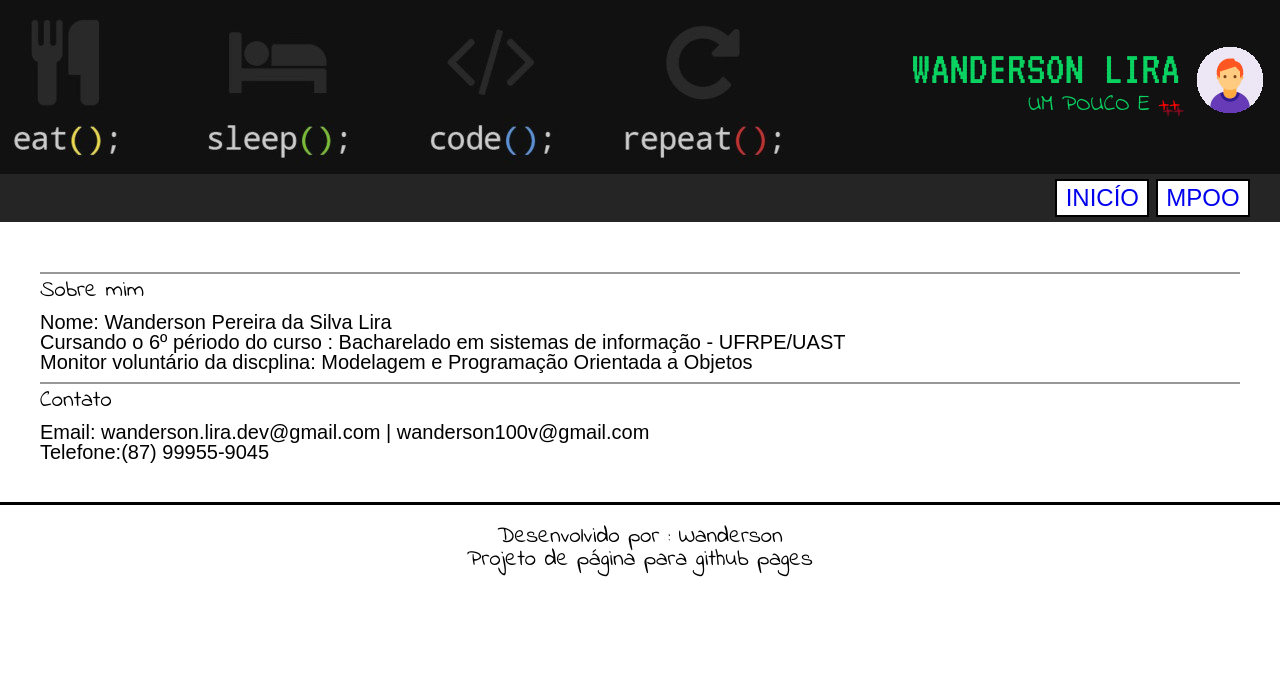
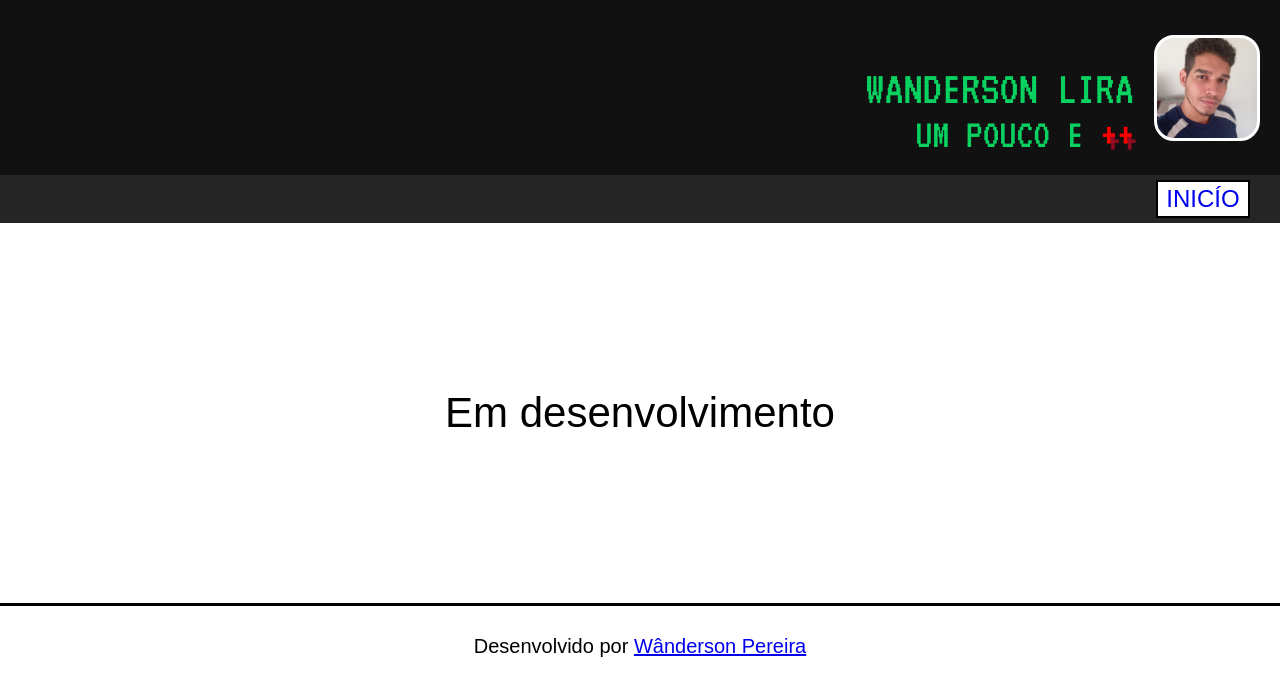
Before and after one commit to wanderson100v/wanderson100v.github.io, a plain HTML site: page index.html in a window 1280 px wide. Drawn offline with Linux system fonts and the light colour scheme.

Commit message:
Tirando informações desatualizadas

```diff
--- a/css/mystyle.css
+++ b/css/mystyle.css
@@ -13,20 +13,23 @@ p{
 }
 
 h2{
-    font-family:  Indie-Flower, cursive;
-    margin-bottom: 5px;
-    font-size: 23px;
+    font-size: 42px;
 }
 
 /*---------------------header */
-header {
+.banner{
     background-color : #111;
+    height: auto;
+    padding: 20px;
     color : rgb(9, 210, 97);
     font-size: 48px;
-    overflow: hidden;
+    display: flex;
+    align-items: center;
+    flex-direction: row-reverse;
+    flex-wrap: wrap;
 }
 
-header div#text{
+.banner div#text{
     text-align: right;
     float: right;
     margin: 45px 10px 0px 0px;
@@ -39,21 +42,26 @@ header div#text{
 }
 
 /* img replacemente*/
-header h1#banner-img{
+.banner h1#banner-img{
+    display: none;
     width: 800px;
     height: 174px;
-    background-image: url("../res/img/banner.jpg") ;
+    background-color : #111;
     float: left
 }
 
 h1#autor-img{
-    width: 80px;
-    height: 80px;
-    margin: 40px 10px 0px 0px;
-    background-image: url("../res/img/autor-ico.png") ;
+    width: 100px;
+    min-width: 100px;
+    height: 100px;
+    margin-left: 10px;
+    background-image: url("../res/img/autor.jpg");
+    background-size: 100% 100%;
+    border: 3px solid white;
+    border-radius: 20px;
     float: right
 }
-header h1 span{
+.banner h1 span{
 	display: none;
 }
 /*---------------------nav */
@@ -92,13 +100,15 @@ nav > ul > li:hover{
 /*---------------------section */
 section{
     padding: 40px;
+    height: 300px;
+    display: flex;
+    align-items: center;
+    justify-content: center;
+    text-align: center;
 }
 
-section h2{
-    margin-top:10px;
-    padding-top: 5px;
-    border-top: 2px solid rgb(51, 51, 51, 0.5);
-
+section header{
+    flex: 1;
 }
 
 /*---------------------footer */
--- a/index.html
+++ b/index.html
@@ -9,7 +9,7 @@
         <link rel="icon" type="imagem/png" href="res/img/ico.png" />
     </head>
     <body>
-        <header>
+        <header class="banner">
             <h1 id ="banner-img"><span>Imagem descritiva do site</span></h1>
             <h1 id ="autor-img"><span> foto do autor</span></h1>
             <div id ="text">
@@ -20,24 +20,15 @@
         <nav>
             <ul>
                 <li><a href="index.html">INICÍO</a></li>
-                <li><a href="mpoo.html">MPOO</a></li>
             </ul>
         </nav>
         <section>
-            <h2>Sobre mim</h2>
-            <p>
-                Nome: Wanderson Pereira da Silva Lira<br/>
-                Cursando o 6&ordm; périodo do curso : Bacharelado em sistemas de informação - UFRPE/UAST<br>
-                Monitor voluntário da discplina: Modelagem e Programação Orientada a Objetos
-            </p>
-            <h2>Contato</h2>
-            <p>
-                Email: wanderson.lira.dev@gmail.com | wanderson100v@gmail.com<br/>
-                Telefone:(87) 99955-9045<br>
-            </p>
+            <header>
+                <h2>Em desenvolvimento</h2>
+            </header>
         </section>
         <footer>
-            <h2> Desenvolvido por : Wanderson<br/>Projeto de página para github pages</h2>
+            <p>Desenvolvido por <a href="https://github.com/wanderson100v" target="_blank">Wânderson Pereira</a></p>
         </footer>
     </body>
 </html>
```
Also changed, not shown: mpoo.html (deleted, +0 -34 lines), res/img/autor.jpg (added), res/img/banner.jpg (deleted).
